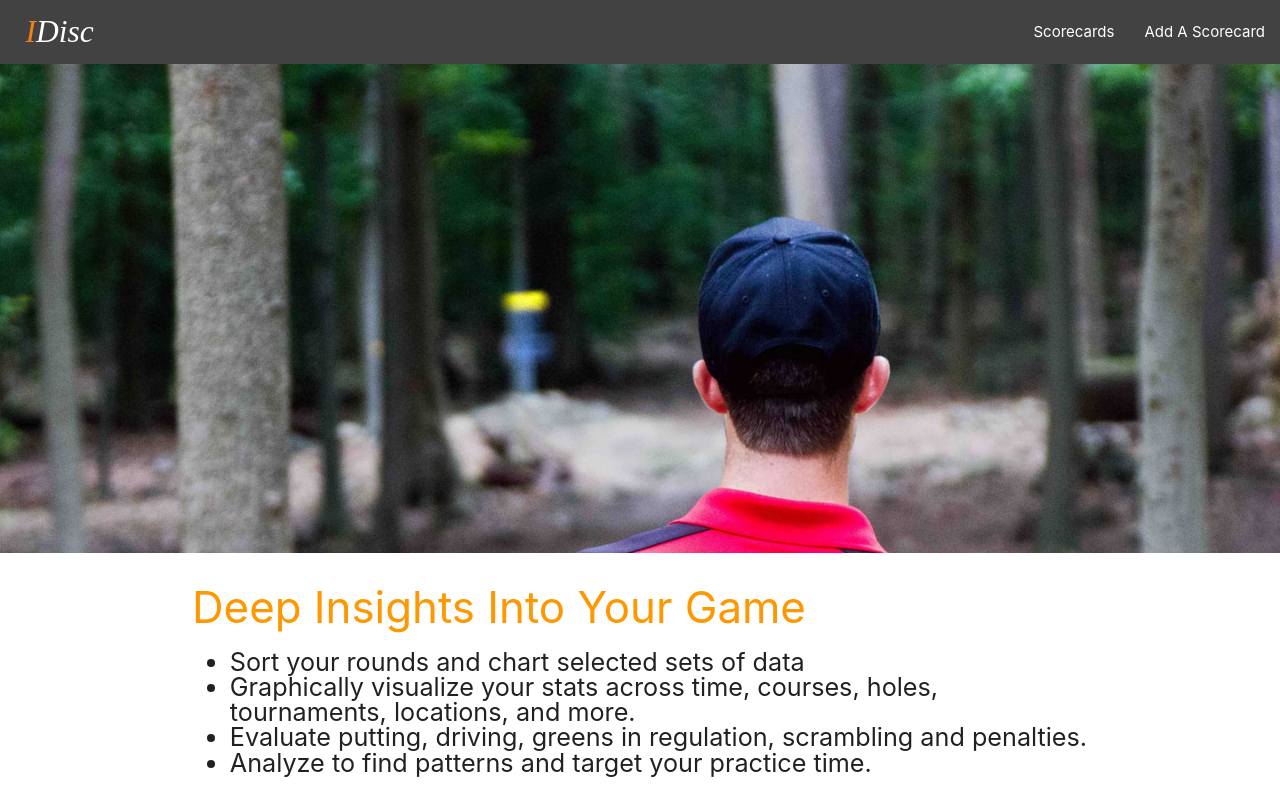
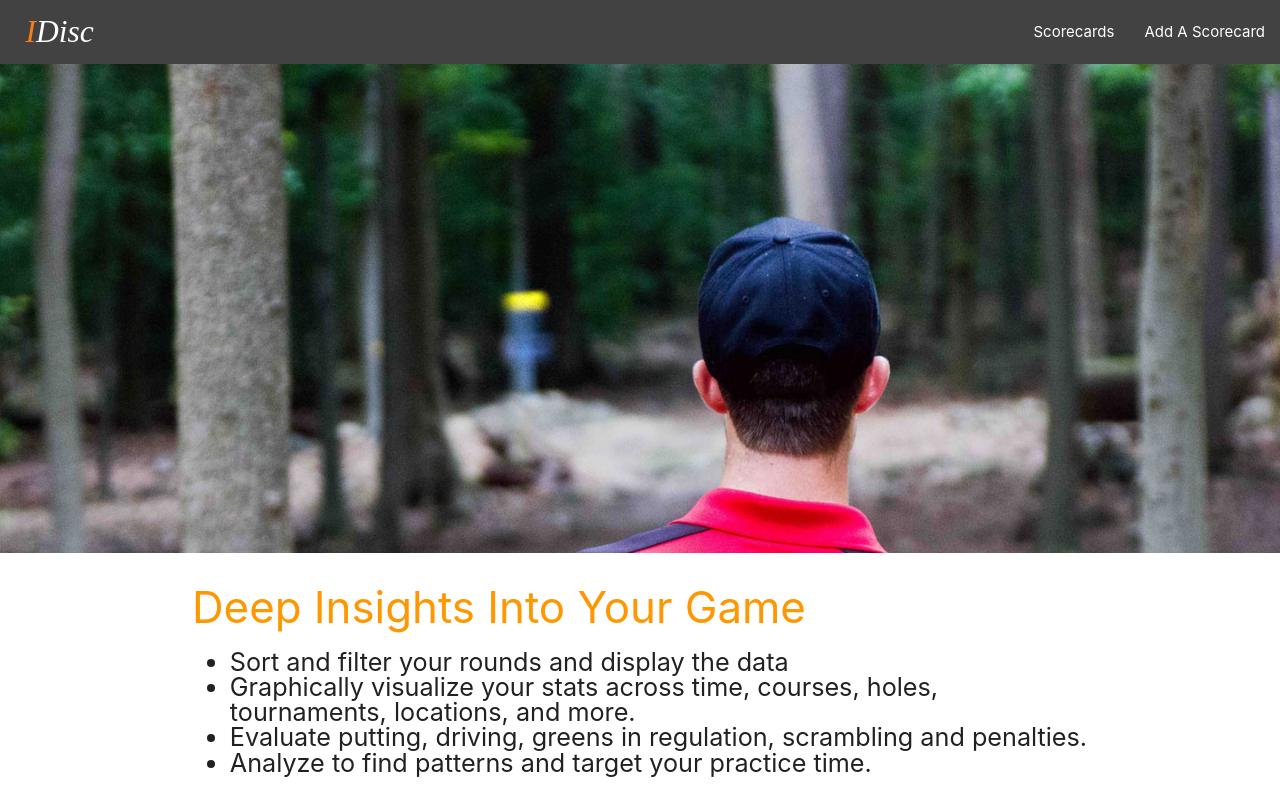
Before and after one commit to DaveTrost/idisc-full-stack-app, a website with bundled scripts: page public/index.html in a window 1280 px wide. Built offline with nearby package versions, Linux system fonts and the light colour scheme; a web font is replaced by a local one.

Commit message:
front page render from js

```diff
--- a/public/index.html
+++ b/public/index.html
@@ -10,36 +10,8 @@
     <link type="text/css" rel="stylesheet" href="src/styles/materialize/css/materialize.css"  media="screen,projection"/>
     <link rel="stylesheet" href="src/styles/main.css">
     <link rel="stylesheet" href="src/components/app/nav.css">
-    <link rel="stylesheet" href="src/components/app/index.css">
 </head>
 <body>
-    <nav>
-        <div class="nav-wrapper">
-            <a href="/" class="brand-logo idisc-logo">IDisc</a>
-            <a href="#" data-target="mobile-demo" class="sidenav-trigger"><i class="material-icons">menu</i></a>
-            <ul class="right hide-on-med-and-down">
-                <li><a href="scorecards-display.html">Scorecards</a></li>
-                <li><a href="scorecard-add.html">Add A Scorecard</a></li>
-            </ul>
-        </div>
-        <ul class="sidenav" id="mobile-demo">
-            <li><a href="/">Home</a></li>
-            <li><a href="scorecards-display.html">Scorecards</a></li>
-            <li><a href="scorecard-add.html">Add A Scorecard</a></li>
-        </ul>
-    </nav>
-    <main>
-        <img class="responsive-img" src="assets/cover.jpg" alt="image of a person on a disc golf course">
-        <section class="container">
-            <h3 class="orange-text">Deep Insights Into Your Game</h3>
-            <ul>
-                <li class="flow-text idisc-bulleted">Sort your rounds and chart selected sets of data</li>
-                <li class="flow-text idisc-bulleted">Graphically visualize your stats across time, courses, holes, tournaments, locations, and more.</li>
-                <li class="flow-text idisc-bulleted">Evaluate putting, driving, greens in regulation, scrambling and penalties.</li>
-                <li class="flow-text idisc-bulleted">Analyze to find patterns and target your practice time.</li>
-            </ul>
-        </section>
-    </main>
     <script type="text/javascript" src="src/styles/materialize/js/materialize.js"></script>
     <script type="module" src="src/index.js"></script>
 </body>
--- /dev/null
+++ b/public/src/components/app/App.js
@@ -0,0 +1,27 @@
+import Component from '../Component.js';
+import { Nav } from './Nav.js';
+
+export class App extends Component {
+
+    onRender(dom) {
+        const nav = new Nav();
+        dom.prepend(nav.renderDOM());
+    }
+
+    renderHTML() {
+        return /*html*/ `
+            <main>
+                <img class="responsive-img" src="assets/cover.jpg" alt="image of a person on a disc golf course">
+                <section class="container">
+                    <h3 class="orange-text">Deep Insights Into Your Game</h3>
+                    <ul>
+                        <li class="flow-text idisc-bulleted">Sort and filter your rounds and display the data</li>
+                        <li class="flow-text idisc-bulleted">Graphically visualize your stats across time, courses, holes, tournaments, locations, and more.</li>
+                        <li class="flow-text idisc-bulleted">Evaluate putting, driving, greens in regulation, scrambling and penalties.</li>
+                        <li class="flow-text idisc-bulleted">Analyze to find patterns and target your practice time.</li>
+                    </ul>
+                </section>
+            </main>
+        `;
+    }
+}
--- /dev/null
+++ b/public/src/components/app/Nav.js
@@ -0,0 +1,24 @@
+import Component from '../Component.js';
+
+export class Nav extends Component {
+
+    renderHTML() {
+        return /*html*/ `
+            <nav>
+                <div class="nav-wrapper">
+                    <a href="/" class="brand-logo idisc-logo">IDisc</a>
+                    <a href="#" data-target="mobile-demo" class="sidenav-trigger"><i class="material-icons">menu</i></a>
+                    <ul class="right hide-on-med-and-down">
+                        <li><a href="scorecards-display.html">Scorecards</a></li>
+                        <li><a href="scorecard-add.html">Add A Scorecard</a></li>
+                    </ul>
+                </div>
+                <ul class="sidenav" id="mobile-demo">
+                    <li><a href="/">Home</a></li>
+                    <li><a href="scorecards-display.html">Scorecards</a></li>
+                    <li><a href="scorecard-add.html">Add A Scorecard</a></li>
+                </ul>
+            </nav>
+        `;
+    }
+}
--- a/public/src/index.js
+++ b/public/src/index.js
@@ -1,7 +1,7 @@
-// import App from './components/app/App.js';
+import { App } from './components/app/App.js';
 
-// const app = new App();
-// document.body.prepend(app.renderDOM());
+const app = new App();
+document.body.prepend(app.renderDOM());
 
 document.addEventListener('DOMContentLoaded', () => {
     const elems = document.querySelectorAll('.sidenav');
```
Also changed, not shown: public/src/styles/main.css (renamed from public/src/components/app/index.css).
